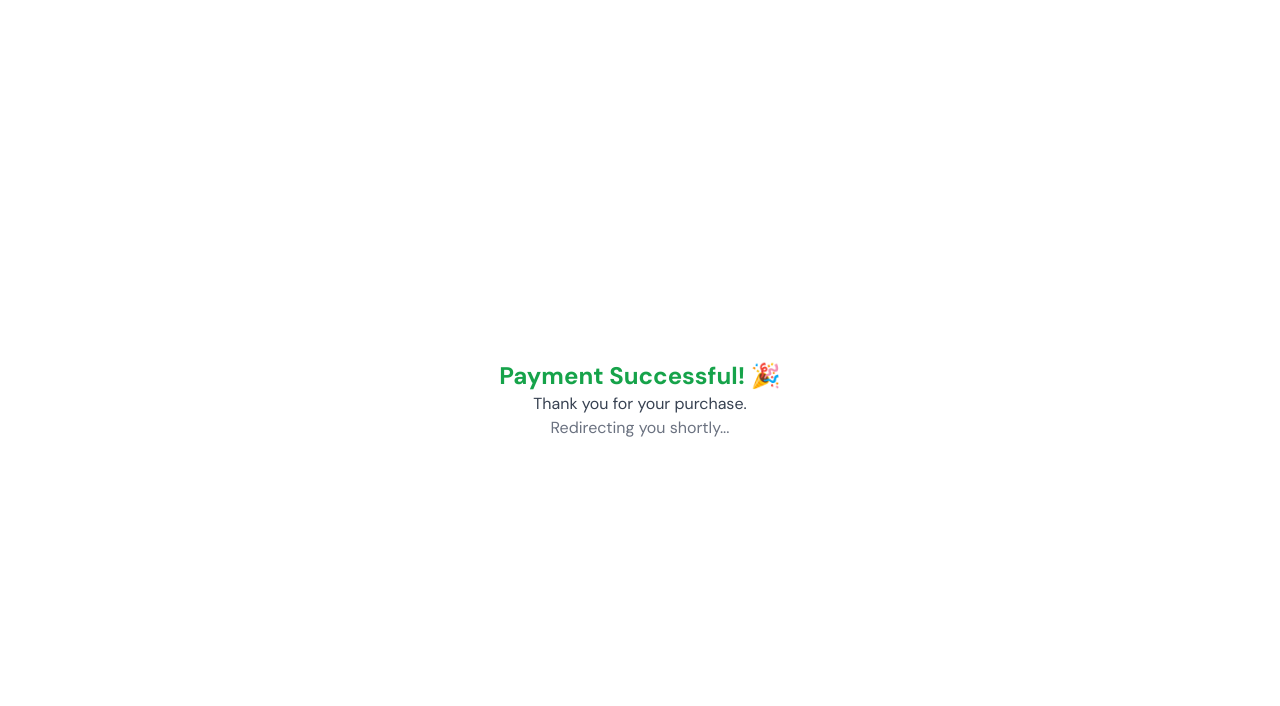
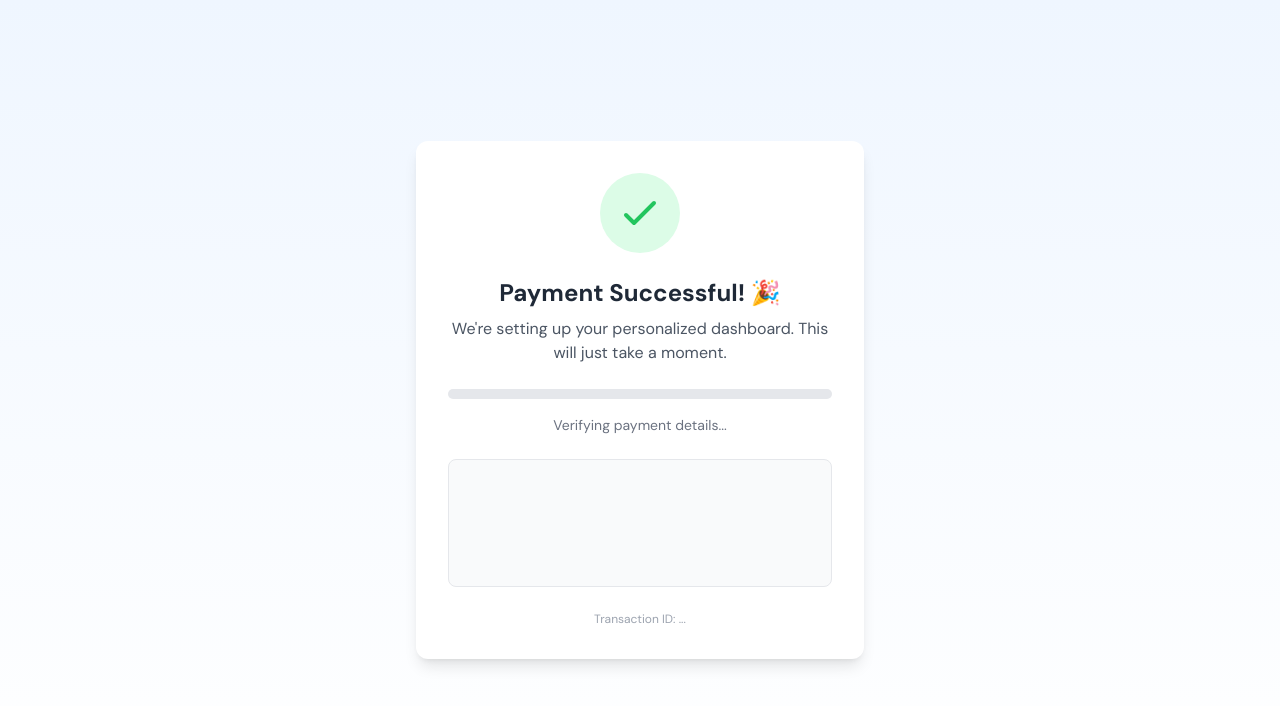
Before and after one commit to quotely-co/client, a React (Vite) app: page /success in a window 1280 px wide. Shown: the top 706 px of the page. Built offline with nearby package versions, Linux system fonts and the light colour scheme.

Commit message:
Update:updated the ui for loading the page

```diff
--- a/src/pages/Success.jsx
+++ b/src/pages/Success.jsx
@@ -1,25 +1,124 @@
-import { useEffect } from "react";
+import { useEffect, useState } from "react";
 import { useSearchParams } from "react-router-dom";
 
 const Success = () => {
   const [searchParams] = useSearchParams();
   const sessionId = searchParams.get("session_id");
+  const [progress, setProgress] = useState(0);
+  const [currentStep, setCurrentStep] = useState(0);
+  const [isComplete, setIsComplete] = useState(false);
+
+  const steps = [
+    "Verifying payment details...",
+    "Setting up your custom dashboard...",
+    "Configuring your domain...",
+    "Preparing workspace...",
+    "Almost ready..."
+  ];
 
   useEffect(() => {
-    if (sessionId) {
-      // Fetch session details from your backend if needed
+    if (!sessionId) return;
+
+    // Simulate creation process with stepped progress
+    const progressInterval = setInterval(() => {
+      setProgress(prev => {
+        const newProgress = prev + 1;
+        // Update the current step based on progress
+        if (newProgress % 20 === 0 && currentStep < steps.length - 1) {
+          setCurrentStep(prev => prev + 1);
+        }
+        return newProgress;
+      });
+    }, 50);
+
+    // After progress reaches 100%, wait a moment then mark as complete
+    setTimeout(() => {
+      clearInterval(progressInterval);
+      setProgress(100);
+      setCurrentStep(steps.length - 1);
       setTimeout(() => {
-        const subdomain = localStorage.getItem("subdomain");
-        window.location.href = `https://${subdomain}.quotely.shop`; // Change dynamically if needed
-      }, 3000); // Redirect after 3 seconds
-    }
-  }, [sessionId]);
+        setIsComplete(true);
+      }, 500);
+    }, 5000);
+
+    // Final redirect after completion animation
+    setTimeout(() => {
+      const subdomain = localStorage.getItem("subdomain");
+      if (subdomain) {
+        window.location.href = `https://${subdomain}.quotely.shop`;
+      } else {
+        // Fallback if subdomain isn't found
+        window.location.href = "https://quotely.shop/dashboard";
+      }
+    }, 7000);
+
+    return () => clearInterval(progressInterval);
+  }, [sessionId, steps.length, currentStep]);
 
   return (
-    <div className="flex flex-col items-center justify-center h-screen">
-      <h1 className="text-2xl font-bold text-green-600">Payment Successful! 🎉</h1>
-      <p className="text-gray-700">Thank you for your purchase.</p>
-      <p className="text-gray-500">Redirecting you shortly...</p>
+    <div className="flex flex-col items-center justify-center min-h-screen bg-gradient-to-b from-blue-50 to-white p-6">
+      <div className="w-full max-w-md bg-white rounded-xl shadow-lg p-8 text-center">
+        {/* Success Icon with Animation */}
+        <div className="mb-6">
+          <div className="mx-auto w-20 h-20 rounded-full bg-green-100 flex items-center justify-center">
+            <svg
+              className={`w-12 h-12 text-green-500 ${isComplete ? 'animate-bounce' : ''}`}
+              fill="none"
+              stroke="currentColor"
+              viewBox="0 0 24 24"
+              xmlns="http://www.w3.org/2000/svg"
+            >
+              <path
+                strokeLinecap="round"
+                strokeLinejoin="round"
+                strokeWidth="2"
+                d="M5 13l4 4L19 7"
+              />
+            </svg>
+          </div>
+        </div>
+
+        {/* Title and Description */}
+        <h1 className="text-2xl font-bold text-gray-800 mb-2">
+          {isComplete ? "Your Dashboard is Ready!" : "Payment Successful! 🎉"}
+        </h1>
+        <p className="text-gray-600 mb-6">
+          {isComplete
+            ? "We've created your custom workspace. Redirecting you now..."
+            : "We're setting up your personalized dashboard. This will just take a moment."}
+        </p>
+
+        {/* Progress Bar */}
+        <div className="w-full bg-gray-200 rounded-full h-2.5 mb-4">
+          <div
+            className="bg-blue-600 h-2.5 rounded-full transition-all duration-300 ease-out"
+            style={{ width: `${progress}%` }}
+          />
+        </div>
+
+        {/* Current Step Text */}
+        <p className="text-sm text-gray-500 min-h-[20px]">
+          {steps[currentStep]}
+        </p>
+
+        {/* Dashboard Creation Animation */}
+        <div className="my-6 relative h-32 bg-gray-50 rounded-lg overflow-hidden border border-gray-200">
+          {/* Simulated dashboard elements appearing */}
+          <div className={`absolute top-0 left-0 w-full h-8 bg-blue-500 transition-opacity duration-500 ${progress > 20 ? 'opacity-100' : 'opacity-0'}`}></div>
+          <div className={`absolute top-8 left-0 w-1/4 h-24 bg-gray-200 transition-opacity duration-500 ${progress > 40 ? 'opacity-100' : 'opacity-0'}`}></div>
+          <div className={`absolute top-8 left-1/4 w-3/4 h-6 bg-gray-300 transition-opacity duration-500 ${progress > 60 ? 'opacity-100' : 'opacity-0'}`}></div>
+          <div className={`absolute top-14 left-1/4 w-3/4 h-18 grid grid-cols-3 gap-2 p-2 transition-opacity duration-500 ${progress > 80 ? 'opacity-100' : 'opacity-0'}`}>
+            <div className="bg-blue-100 rounded"></div>
+            <div className="bg-green-100 rounded"></div>
+            <div className="bg-yellow-100 rounded"></div>
+          </div>
+        </div>
+
+        {/* Additional Info */}
+        <p className="text-xs text-gray-400 mt-4">
+          Transaction ID: {sessionId?.substring(0, 8)}...
+        </p>
+      </div>
     </div>
   );
 };
```
